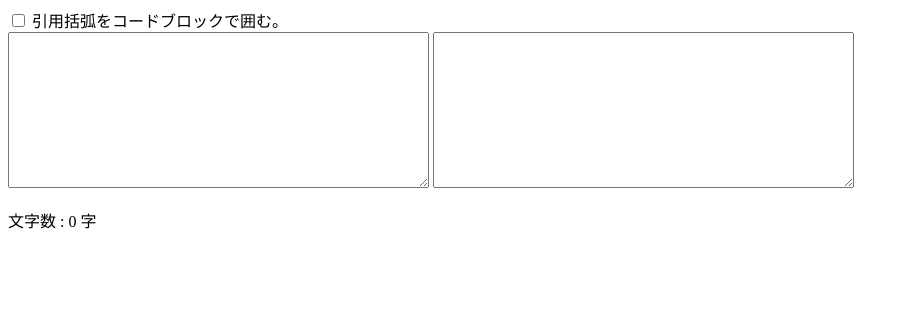
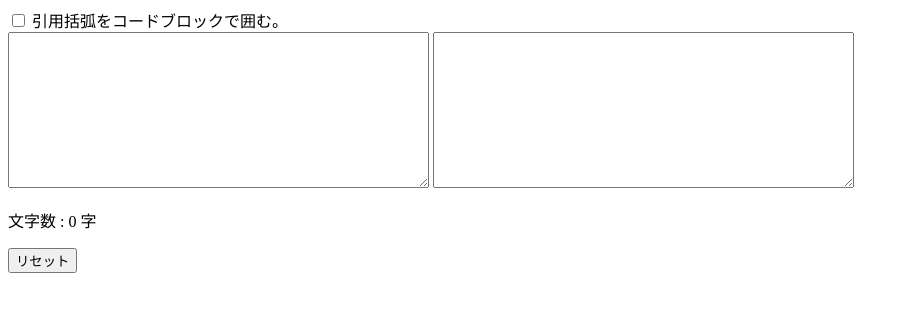
Before and after one commit to nemlyc/ReplaceSymbol, a plain HTML site: page index.html in a window 1280 px wide. Shown: the whole page, without its empty margins (0-909 px from the left). Drawn offline with Linux system fonts and the light colour scheme.

Commit message:
テキストを消すボタンを追加

```diff
--- a/index.html
+++ b/index.html
@@ -33,5 +33,8 @@
     <div id="out_space">
       <p id="length">文字数 : 0 字</p>
     </div>
+    <div id="reset_button">
+      <button onclick="clearText()">リセット</button>
+    </div>
   </body>
 </html>
--- a/js/script.js
+++ b/js/script.js
@@ -22,3 +22,12 @@ function calcTextAreaData(value) {
     document.getElementById("output_text").innerHTML = result;
   }
 }
+
+function clearText() {
+  const text_in = document.getElementById("input_text");
+
+  if (text_in.value != "") {
+    text_in.value = "";
+    calcTextAreaData("");
+  }
+}
```
